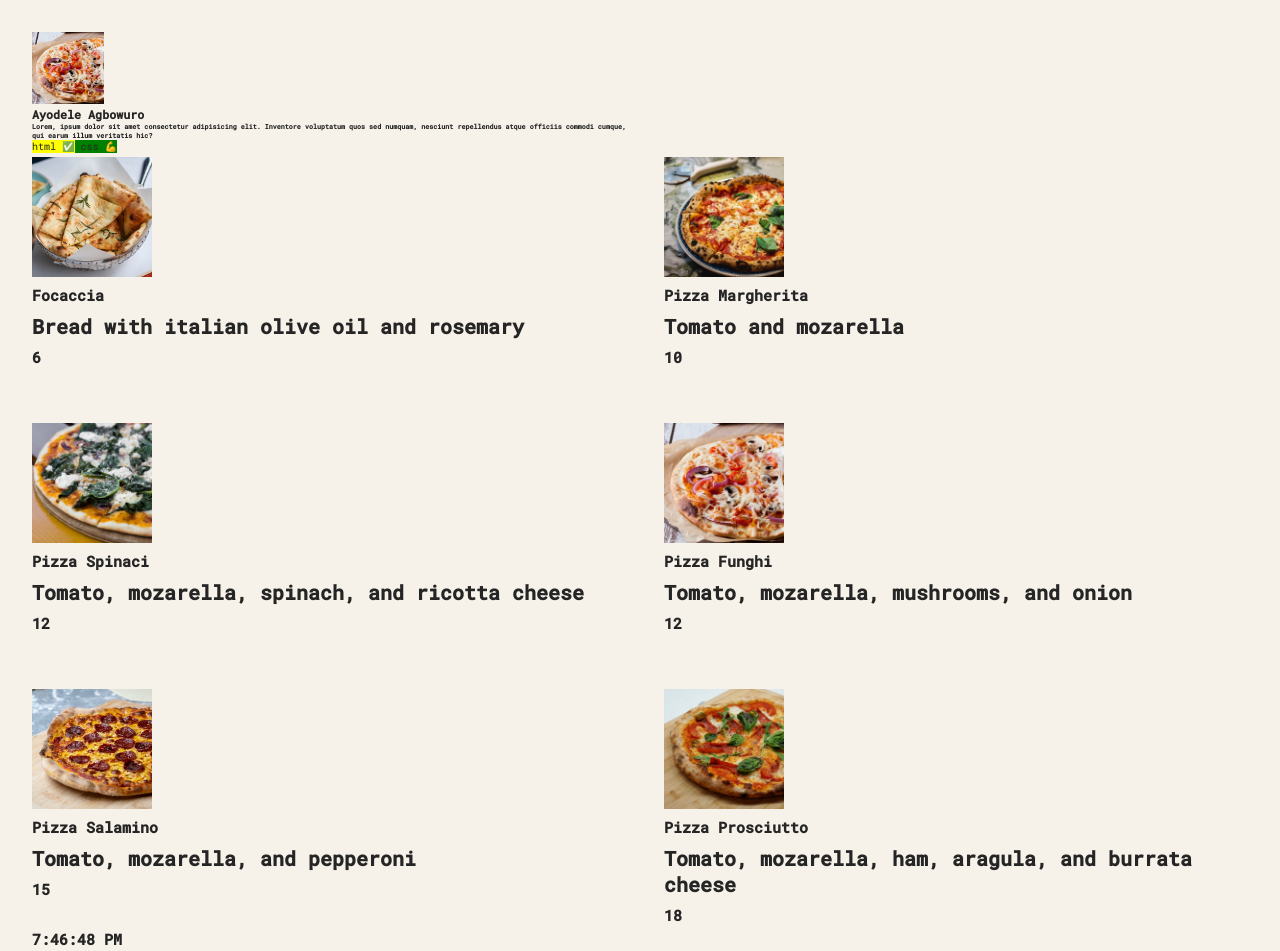
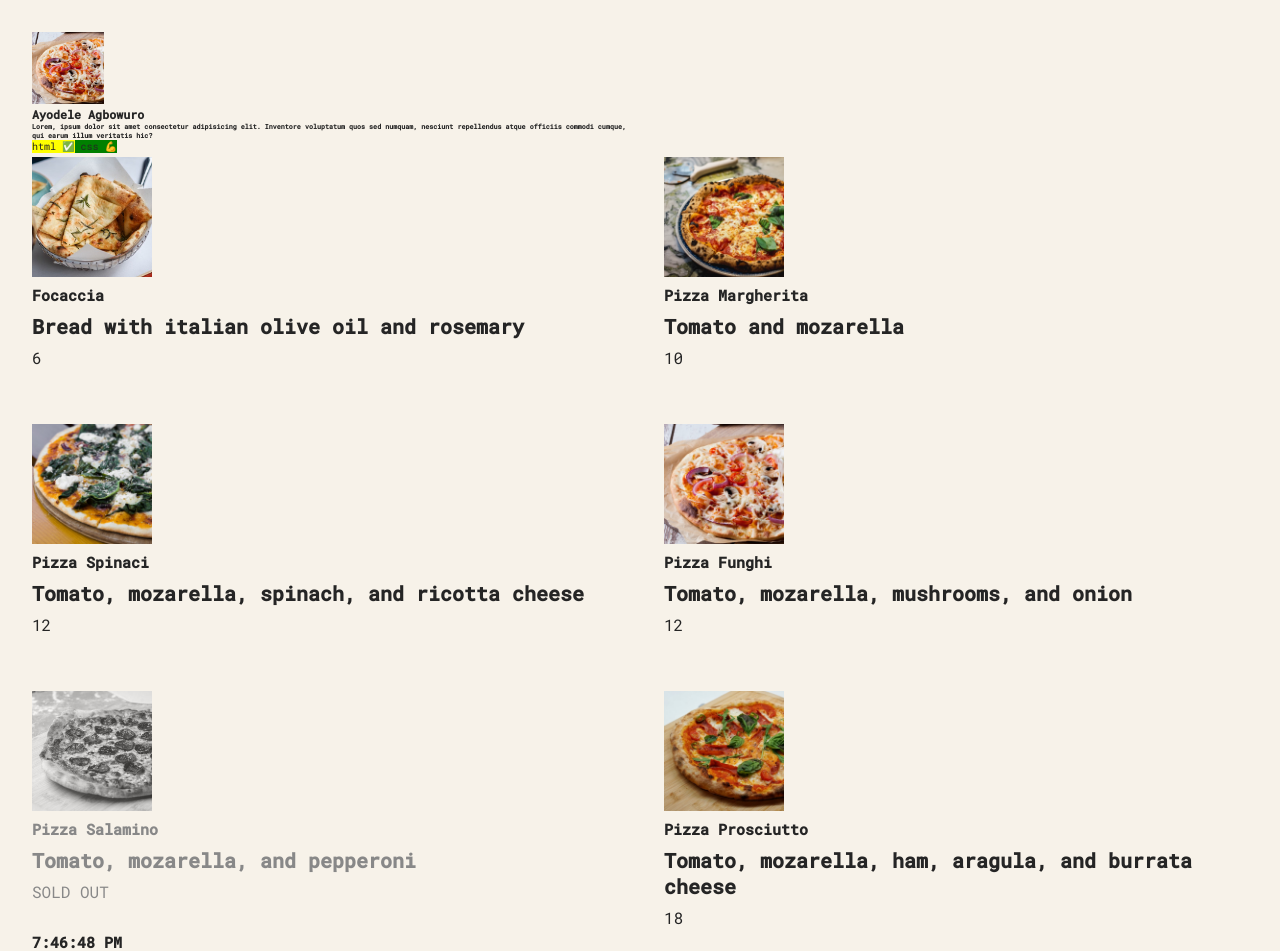
Before and after one commit to Codekazuki/pizza, a React (Create React App) app: page / in a window 1280 px wide. Shown: the top 951 px of the page. Built offline with nearby package versions, Linux system fonts and the light colour scheme.

Commit message:
new sprint

```diff
--- a/src/App.js
+++ b/src/App.js
@@ -24,23 +24,23 @@ function App() {
   );
 }
 
-const Footer = (props) => {
+const Footer = ({ isOpen, message1, message2 }) => {
   return (
     <section>
       <h1>{new Date().toLocaleTimeString()}</h1>
-      {props.isOpen ? <h1>{props.message1}</h1> : <h1>{props.message2}</h1>}
+      {isOpen ? <h1>{message1}</h1> : <h1>{message2}</h1>}
     </section>
   );
 };
 export default App;
 
-const Card = (props) => {
+const Card = ({ pizzaObj }) => {
   return (
-    <div>
-      <img src={props.pizzaObj.photoName} alt={props.pizzaObj.name} />
-      <h2> {props.pizzaObj.name} </h2>
-      <h1>{props.pizzaObj.ingredients}</h1>
-      <h2>{props.pizzaObj.price}</h2>
+    <div className={`pizza ${pizzaObj.soldOut ? "sold-out" : ""} `}>
+      <img src={pizzaObj.photoName} alt={pizzaObj.name} />
+      <h2> {pizzaObj.name} </h2>
+      <h1>{pizzaObj.ingredients}</h1>
+      <span>{pizzaObj.soldOut ? "SOLD OUT" : pizzaObj.price}</span>
     </div>
   );
 };
```
